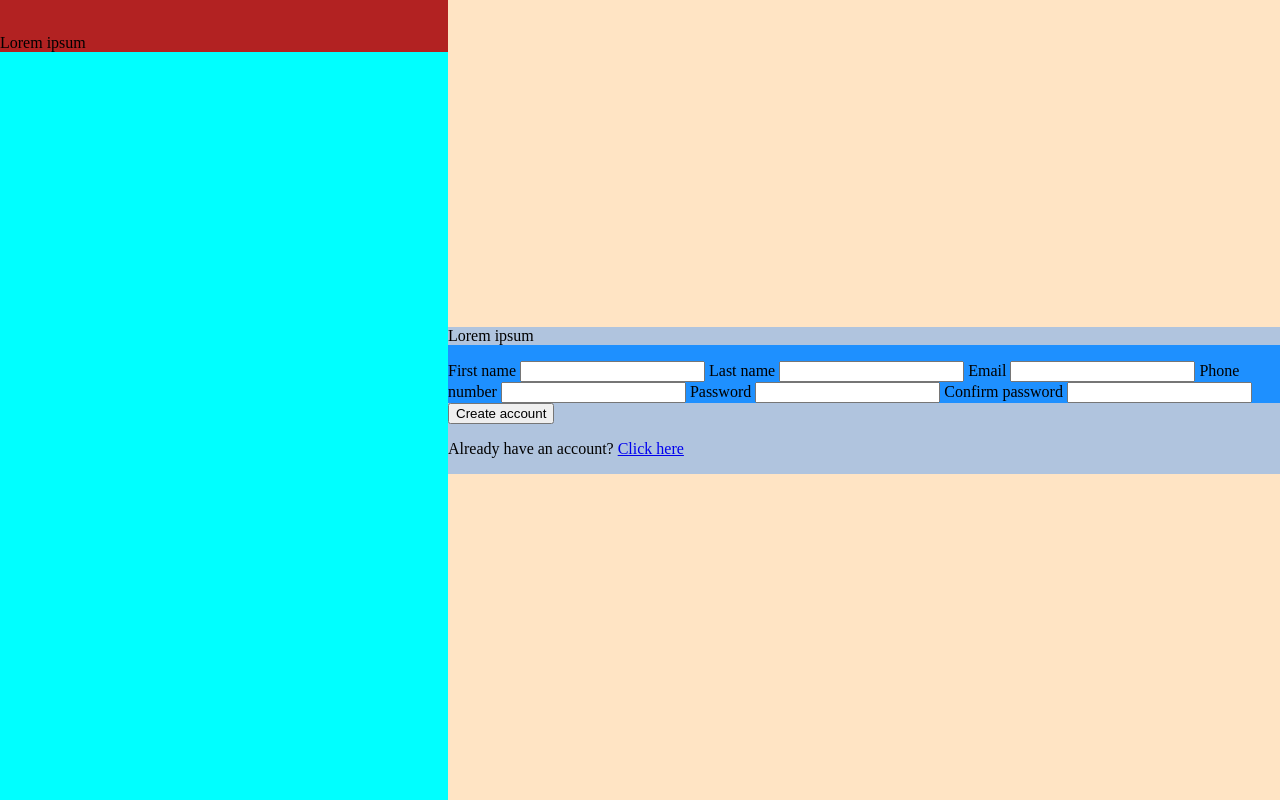
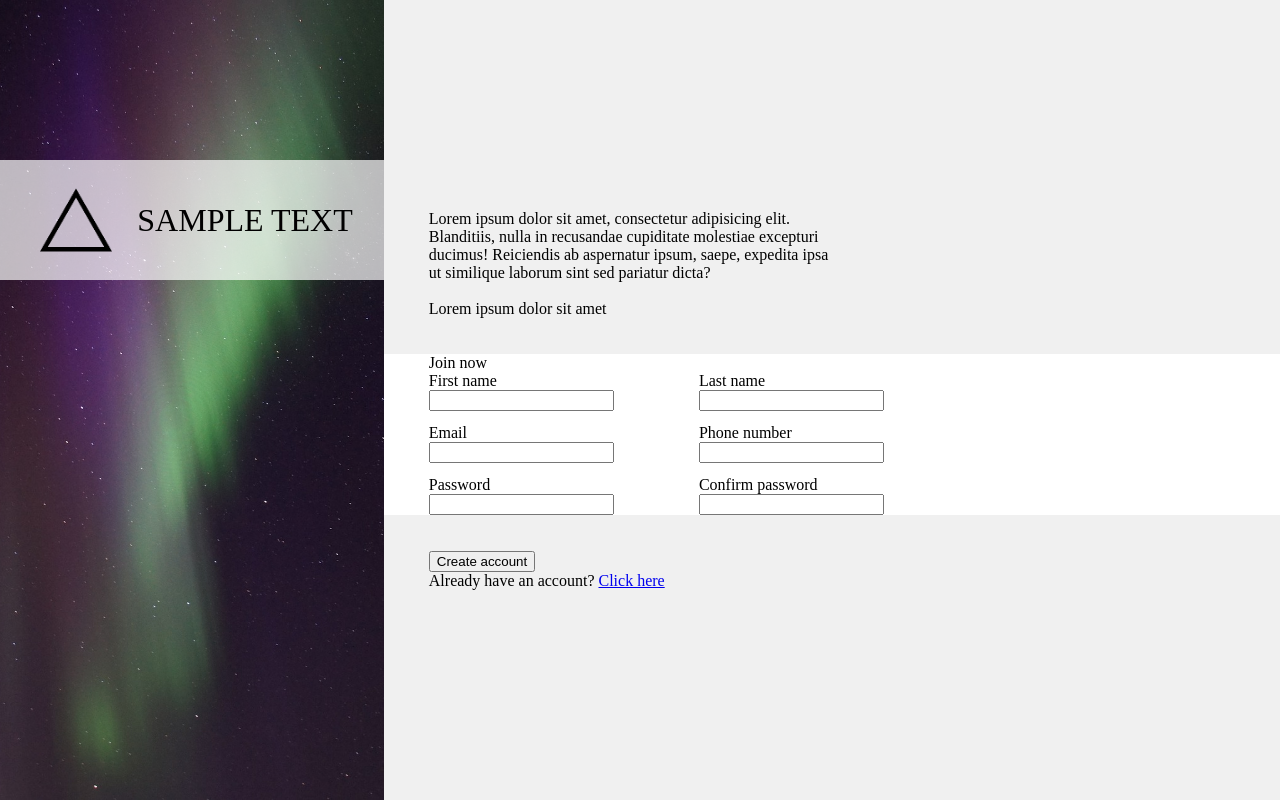
Before and after one commit to Sveldevorls/odin-sign-up-form, a plain HTML site: page index.htm in a window 1280 px wide. Drawn offline with Linux system fonts and the light colour scheme.

Commit message:
Add detail to main layout

```diff
--- a/index.htm
+++ b/index.htm
@@ -9,28 +9,35 @@
 <body>
     <div class="side">
         <div class="banner">
-            <img src="" alt="">
-            <p>Lorem ipsum</p>
+            <img src="./img/side-logo.png" height="75%" width="auto">
+            <p>SAMPLE TEXT</p>
         </div>
     </div>
     <div class="main">
         <div class="msg">
-            Lorem ipsum
+            <p>Lorem ipsum dolor sit amet, consectetur adipisicing elit. Blanditiis, nulla in recusandae cupiditate molestiae excepturi ducimus! Reiciendis ab aspernatur ipsum, saepe, expedita ipsa ut similique laborum sint sed pariatur dicta?</p>
+            <p>Lorem ipsum dolor sit amet</p>
         </div>
         <div class="form">
-            <p></p>
+            <p>Join now</p>
+            <div class="form-inner">
+                <div class="col">
                     <label for="first-name">First name</label>
                     <input type="text" id="first-name">
+                    <label for="email">Email</label>
+                    <input type="email" id="email">
+                    <label for="password">Password</label>
+                    <input type="password" id="password">
+                </div>
+                <div class="col">
                     <label for="last-name">Last name</label>
                     <input type="text" id="last-name">
-            <label for="email">Email</label>
-            <input type="email" id="email">
                     <label for="phone">Phone number</label>
                     <input type="tel" id="phone">
-            <label for="password">Password</label>
-            <input type="password" id="password">
                     <label for="password-confirm">Confirm password</label>
                     <input type="password" id="password-confirm">
+                </div>
+            </div>
         </div>
         <div class="submit">
             <button>Create account</button>
--- a/style.css
+++ b/style.css
@@ -7,31 +7,68 @@ body{
 
 .side{
     height: 100%;
-    width: 35%;
-    background-color: aqua;
+    width: 30%;
+    background: url(./img/side-bg.jpg) center;
+    background-size: cover;
 }
 
 .banner {
+    height: 15%;
     position: relative;
-    background-color: firebrick;
+    top: 20%;
+    background-color: rgb(255, 255, 255, 0.7);
+}
+
+.banner {
+    width: 100%;
+    display: flex;
+    justify-content: center;
+    align-items: center;
+    font-size: 2rem;
+    gap: 1ch;
 }
 
 .main{
     height: 100%;
-    width: 65%;
-    background-color: bisque;
+    width: 70%;
+    background-color: #F0F0F0;
 }
 
 .main {
+    height: 100%;
     display: flex;
     flex-direction: column;
     justify-content: center;
+    gap: 2rlh;
 }
 
-.main > div:nth-child(odd) {
-    background-color: lightsteelblue;
+.main > div > * {
+    margin-left: 5%;
 }
 
-.main > div:nth-child(even) {
-    background-color: dodgerblue;
+p {
+    margin: 0;
+    max-width: 50ch;
 }
+
+p + p {
+    margin-top: 1lh;
+}
+
+.form {
+    background: white;
+}
+
+.form-inner {
+    display: flex;
+    gap: 10%;
+}
+
+.col {
+    display: flex;
+    flex-direction: column;
+}
+
+input + label {
+    margin-top: 0.7lh;
+}
```
Also changed, not shown: img/side-bg.jpg (added), img/side-logo.png (added). Lines whose indentation alone changed are shown as unchanged.
